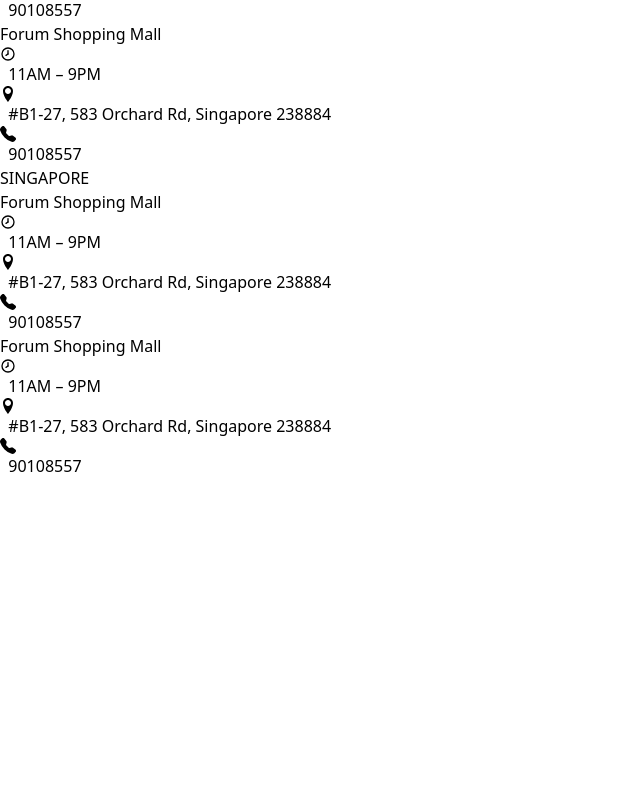
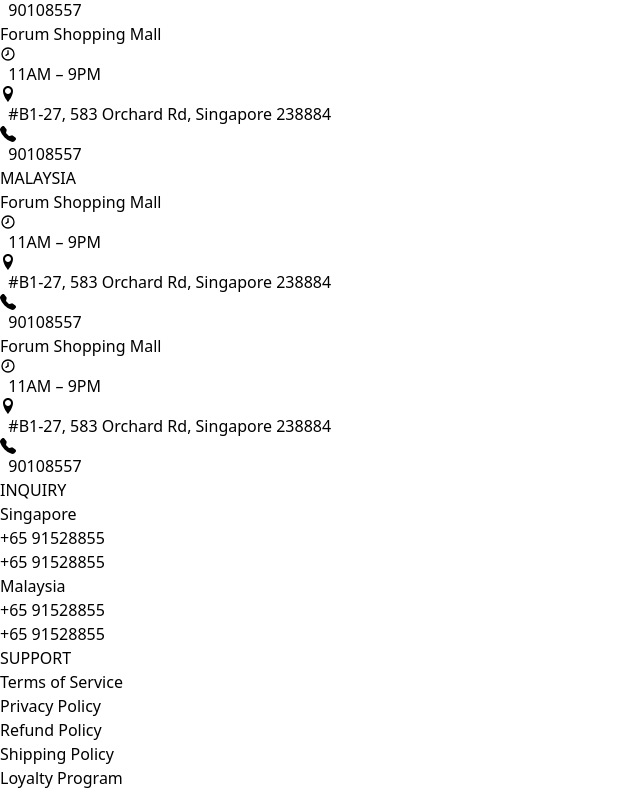
Before and after one commit to Junayed5/Ice-cream, a React (Vite) app: page / in a window 1280 px wide. Shown: the part 6222-7012 px from the top of the page, without its empty margins (0-640 px from the left). Before the commit the page ends 6700 px from the top, so only its background shows below. Built offline with nearby package versions, Linux system fonts and the light colour scheme.

Commit message:
fotter complete

```diff
--- a/src/layout/Footer.jsx
+++ b/src/layout/Footer.jsx
@@ -8,7 +8,7 @@
 
 const Footer = () => {
   return (
-    <div className="h-[755px] bg-[#D37677]">
+    <div className="h-[755px] w-full bg-[#D37677]">
       <div className="w-fit mx-auto">
         <img src="tittle.png" alt="" />
         <p className="text-white text-xl font-semibold text-center mt-6 mb-3">
@@ -28,12 +28,12 @@
         <FaWhatsapp className="h-7 w-7" />
       </div>
 
-      <div className="grid grid-cols-3 gap-5">
-        <div className=" w-[675px]">
+      <div className="grid grid-cols-3 gap-10 my-14 ml-60">
+        <div className="pt ">
           <h3 className="text-xl text-white font-semibold border-gray-300 border-b pb-4">
             SINGAPORE
           </h3>
-          <div className="grid grid-cols-2 gap-y-5">
+          <div className="grid grid-cols-2 gap-y-8 gap-x-10 pt-10">
             <div className="text-white">
               <h4 className="text-xl border-b w-fit">Forum Shopping Mall</h4>
               <p className="flex items-center">
@@ -96,11 +96,11 @@
             </div>
           </div>
         </div>
-        <div className=" w-[415px]">
+        <div className="pt">
           <h3 className="text-xl text-white font-semibold border-gray-300 border-b pb-4">
-            SINGAPORE
+            MALAYSIA
           </h3>
-          <div className="grid grid-rows-2 gap-y-5">
+          <div className="grid grid-rows-2 gap-y-5 pt-10">
             <div className="text-white">
               <h4 className="text-xl border-b w-fit">Forum Shopping Mall</h4>
               <p className="flex items-center">
@@ -133,6 +133,34 @@
             </div>
           </div>
         </div>
+        <div className=" border-gray-300 border-l pl-8">
+          <h3 className="text-xl text-white font-semibold pb-4 ">INQUIRY</h3>
+
+          <div className="text-white">
+            <h4 className="text-xl w-fit">Singapore</h4>
+            <div className="py-3 pl-5">
+              <p className="flex items-center">+65 91528855</p>
+              <p className="flex items-center">+65 91528855</p>
+            </div>
+          </div>
+          <div className="text-white">
+            <h4 className="text-xl w-fit">Malaysia</h4>
+            <div className="py-3 pl-5">
+              <p className="flex items-center">+65 91528855</p>
+              <p className="flex items-center">+65 91528855</p>
+            </div>
+          </div>
+          <div className="text-white">
+            <h4 className="text-2xl font-bold w-fit">SUPPORT</h4>
+            <div className="py-3 pl-5">
+              <p className="flex items-center">Terms of Service</p>
+              <p className="flex items-center">Privacy Policy</p>
+              <p className="flex items-center">Refund Policy</p>
+              <p className="flex items-center">Shipping Policy</p>
+              <p className="flex items-center">Loyalty Program</p>
+            </div>
+          </div>
+        </div>
       </div>
     </div>
   );
```
